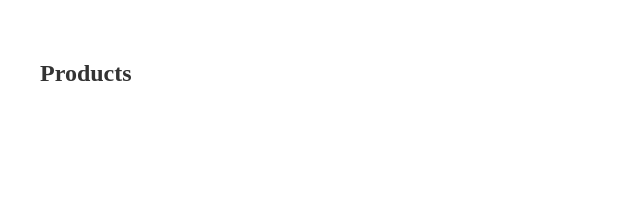
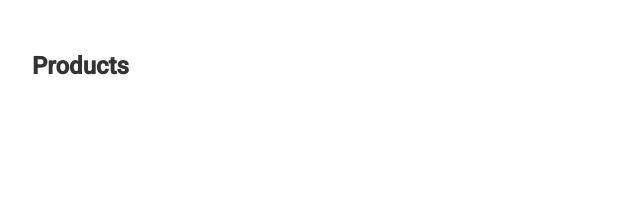
Before and after one commit to lucjdo/drvn-challenge, an Angular app: page / in a window 1280 px wide. Shown: the top 201 px of the page, without its empty margins (0-640 px from the left). Built offline with nearby package versions, Linux system fonts and the light colour scheme.

Commit message:
feat: setup project configuration and dependencies

```diff
--- a/angular.json
+++ b/angular.json
@@ -32,6 +32,7 @@
               }
             ],
             "styles": [
+              "@angular/material/prebuilt-themes/azure-blue.css",
               "src/styles.scss"
             ],
             "scripts": [],
@@ -96,6 +97,7 @@
               }
             ],
             "styles": [
+              "@angular/material/prebuilt-themes/azure-blue.css",
               "src/styles.scss"
             ],
             "scripts": []
--- a/package.json
+++ b/package.json
@@ -11,10 +11,12 @@
   },
   "private": true,
   "dependencies": {
+    "@angular/cdk": "~19.2.7",
     "@angular/common": "^19.2.0",
     "@angular/compiler": "^19.2.0",
     "@angular/core": "^19.2.0",
     "@angular/forms": "^19.2.0",
+    "@angular/material": "~19.2.7",
     "@angular/platform-browser": "^19.2.0",
     "@angular/platform-browser-dynamic": "^19.2.0",
     "@angular/platform-server": "^19.2.0",
--- a/src/index.html
+++ b/src/index.html
@@ -6,8 +6,10 @@
   <base href="/">
   <meta name="viewport" content="width=device-width, initial-scale=1">
   <link rel="icon" type="image/x-icon" href="favicon.ico">
+  <link href="https://fonts.googleapis.com/css2?family=Roboto:wght@300;400;500&display=swap" rel="stylesheet">
+  <link href="https://fonts.googleapis.com/icon?family=Material+Icons" rel="stylesheet">
 </head>
-<body>
+<body class="mat-typography">
   <app-root></app-root>
 </body>
 </html>
--- a/src/styles.scss
+++ b/src/styles.scss
@@ -1 +1,4 @@
 /* You can add global styles to this file, and also import other style files */
+
+html, body { height: 100%; }
+body { margin: 0; font-family: Roboto, "Helvetica Neue", sans-serif; }
```
Also changed, not shown: 1 other file (tests, documents, lock files or other folders).
